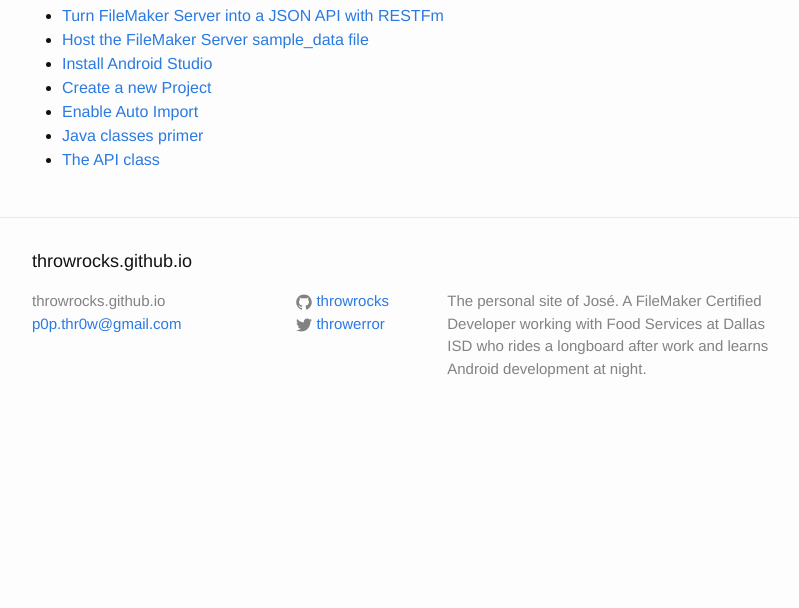
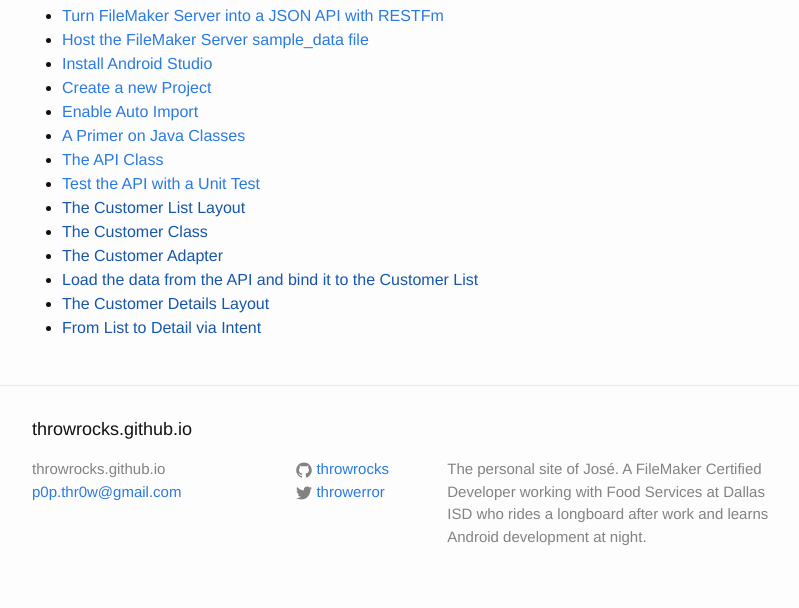
Before and after one commit to throwrocks/throwrocks.github.io, a Jekyll site: the page built from index.html, in a window 1280 px wide. Shown: the part 472-1080 px from the top of the page, without its empty margins (238-1037 px from the left). Built offline with Jekyll 4.4.1, drawn with Linux system fonts in a browser that asks for light colours; before the commit the page ends 912 px from its top, so only the background shows below that.

Commit message:
feat: Unit test API.

```diff
--- a/index.html
+++ b/index.html
@@ -24,10 +24,31 @@
          <a class="page-link" href="{{ site.baseurl }}{% link fm-invoices/06-enable-auto-import.markdown %}">Enable Auto Import</a>
       </li>
       <li>
-         <a class="page-link" href="{{ site.baseurl }}{% link fm-invoices/07-java-classes-primer.markdown %}">Java classes primer</a>
+         <a class="page-link" href="{{ site.baseurl }}{% link fm-invoices/07-java-classes-primer.markdown %}">A Primer on Java Classes</a>
       </li>
       <li>
-         <a class="page-link" href="{{ site.baseurl }}{% link fm-invoices/08-the-api-class.markdown %}">The API class</a>
+         <a class="page-link" href="{{ site.baseurl }}{% link fm-invoices/08-the-api-class.markdown %}">The API Class</a>
+      </li>
+      <li>
+         <a class="page-link" href="{{ site.baseurl }}{% link fm-invoices/09-unit-test-api.markdown %}">Test the API with a Unit Test</a>
+      </li>
+       <li>
+         <a class="page-link" href="">The Customer List Layout</a>
+      </li>
+       <li>
+         <a class="page-link" href="">The Customer Class</a>
+      </li>
+      <li>
+         <a class="page-link" href="">The Customer Adapter</a>
+      </li>
+      <li>
+         <a class="page-link" href="">Load the data from the API and bind it to the Customer List</a>
+      </li>
+      <li>
+         <a class="page-link" href="">The Customer Details Layout</a>
+      </li>
+      <li>
+         <a class="page-link" href="">From List to Detail via Intent</a>
       </li>
    </ul>
 </div>
```
Also changed, not shown: fm-invoices/09-unit-test-api.markdown (added, +29 -0 lines), fm-invoices/the-customer-class.markdown (added), 1 other file.
